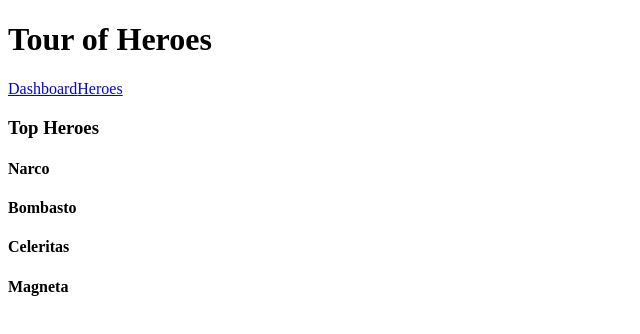
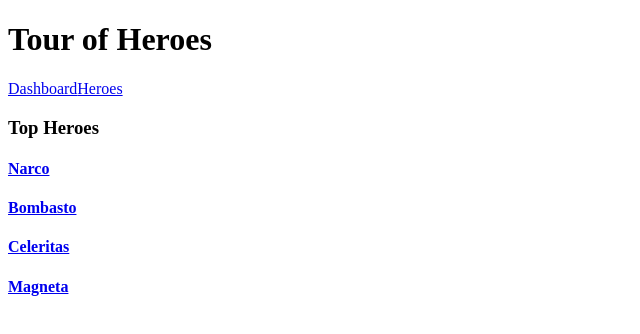
Before and after one commit to xiaotiejiang888/angular2Test, an Angular app: page /dashboard in a window 1280 px wide. Shown: the top 334 px of the page, without its empty margins (0-640 px from the left). Built offline with nearby package versions, Linux system fonts and the light colour scheme.

Commit message:
路由-步骤5-增加top4的超链接路由

```diff
--- a/src/app/dashboard.component.html
+++ b/src/app/dashboard.component.html
@@ -1,8 +1,8 @@
 <h3>Top Heroes</h3>
 <div class="grid grid-pad">
-  <div *ngFor="let hero of heroes" class="col-1-4">
+  <a *ngFor="let hero of heroes"  [routerLink]="['/detail', hero.id]"  class="col-1-4">
     <div class="module hero">
       <h4>{{hero.name}}</h4>
     </div>
-  </div>
+  </a>
 </div>
```
